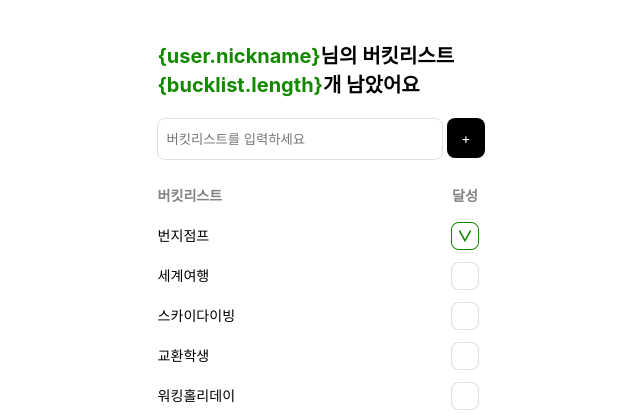
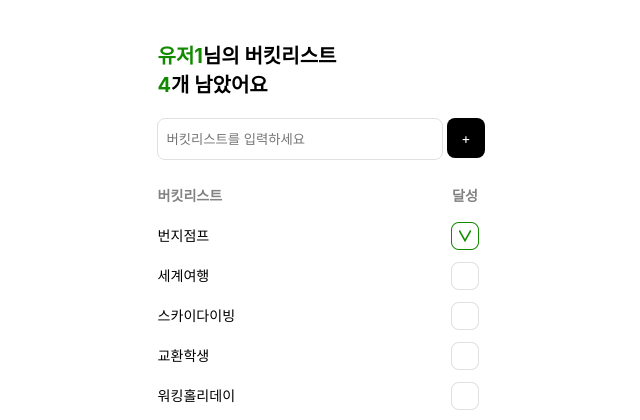
Before and after one commit to aoqlsdl/2024-1-DCP, a Flask app: page / in a window 1280 px wide. Shown: the top 420 px of the page, without its empty margins (319-959 px from the left). Run offline with Flask 3, Linux system fonts and the light colour scheme; a user stored in the database is signed in; data comes from the database, SQL or seed files in the repository; some web fonts are replaced.

Commit message:
feat: 유저이름, 버킷리스트 달성 개수 세기

```diff
--- a/final_proj/__init__.py
+++ b/final_proj/__init__.py
@@ -1,4 +1,4 @@
-from flask import Flask, render_template
+from flask import Flask, g
 from flask_migrate import Migrate
 from flask_sqlalchemy import SQLAlchemy
 
@@ -22,4 +22,9 @@ def create_app():
     app.register_blueprint(main_views.bp)
     app.register_blueprint(auth_views.bp)
 
+    # 로그인 정보 불러오기
+    @app.context_processor
+    def inject_user():
+        return dict(user=g.user)
+
     return app
--- a/final_proj/static/js/index.js
+++ b/final_proj/static/js/index.js
@@ -1,3 +1,26 @@
+$(document).ready(function () {
+	// 체크박스 개수 세는 함수
+	function countUncheckedBoxes() {
+		const checkboxes = $('.bucket-list .check');
+		let uncheckedCount = 0;
+
+		checkboxes.each(function () {
+			if (!$(this).is(':checked')) {
+				uncheckedCount++;
+			}
+		});
+
+		// h3 태그 내 남은 버킷리스트 개수 업데이트
+		$('.highlight.bucklist-count').text(uncheckedCount);
+	}
+
+	// 페이지 로드 시 체크되지 않은 체크박스 개수 세기
+	countUncheckedBoxes();
+
+	// 체크박스 변경 시 개수 업데이트
+	$('.bucket-list .check').on('change', countUncheckedBoxes);
+});
+
 $('#createBtn').on('click', function () {
 	alert('준비 중인 기능입니다.');
 });
--- a/final_proj/templates/index.html
+++ b/final_proj/templates/index.html
@@ -15,8 +15,8 @@
 
 <body>
     <div class="container">
-        <h3><span class="highlight">{user.nickname}</span>님의 버킷리스트 <br /><span
-                class="highlight">{bucklist.length}</span>개 남았어요</h3>
+        <h3><span class="highlight">{{user.nickname}}</span>님의 버킷리스트 <br /><span
+                class="highlight bucklist-count"></span>개 남았어요</h3>
         <div class="bucket-create-box">
             <input type="text" placeholder="버킷리스트를 입력하세요" />
             <button type="button" id="createBtn">+</button>
```
